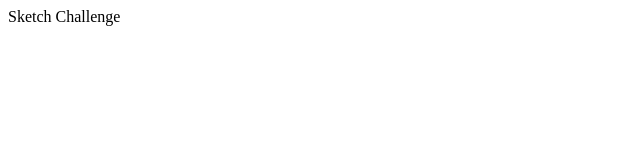
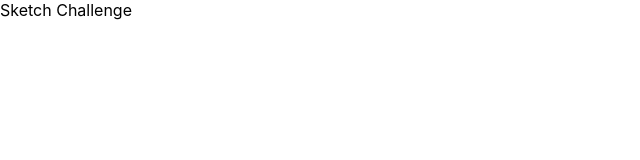
Before and after one commit to thiagodroz/sketch-challenge, a React (Create React App) app: page / in a window 1280 px wide. Shown: the top 160 px of the page, without its empty margins (0-640 px from the left). Built offline with nearby package versions, Linux system fonts and the light colour scheme.

Commit message:
Setting up styled-components

```diff
--- a/package.json
+++ b/package.json
@@ -23,13 +23,18 @@
     "react": "^17.0.2",
     "react-dom": "^17.0.2",
     "react-scripts": "5.0.0",
+    "styled-components": "^5.3.3",
     "typescript": "^4.4.2",
     "web-vitals": "^2.1.0"
   },
   "devDependencies": {
+    "@types/styled-components": "^5.1.23",
     "husky": "^7.0.4",
     "lint-staged": "^12.3.4",
     "prettier": "^2.5.1"
+  },
+  "resolutions": {
+    "styled-components": "^5"
   },
   "eslintConfig": {
     "extends": [
--- a/src/components/App.tsx
+++ b/src/components/App.tsx
@@ -2,9 +2,11 @@
 import { ApolloProvider } from '@apollo/client'
 
 import { client } from 'graphql/client'
+import { GlobalStyles } from 'styles/global'
 
 const App: VFC = () => (
   <ApolloProvider client={client}>
+    <GlobalStyles />
     <div>Sketch Challenge</div>
   </ApolloProvider>
 )
--- /dev/null
+++ b/src/styles/global.ts
@@ -0,0 +1,12 @@
+import { createGlobalStyle } from 'styled-components'
+
+export const GlobalStyles = createGlobalStyle`
+  body {
+    margin: 0;
+    font-family: -apple-system, BlinkMacSystemFont, 'Segoe UI', 'Roboto', 'Oxygen',
+      'Ubuntu', 'Cantarell', 'Fira Sans', 'Droid Sans', 'Helvetica Neue',
+      sans-serif;
+    -webkit-font-smoothing: antialiased;
+    -moz-osx-font-smoothing: grayscale;
+  }
+`
```
Also changed, not shown: 1 other file (tests, documents, lock files or other folders).
